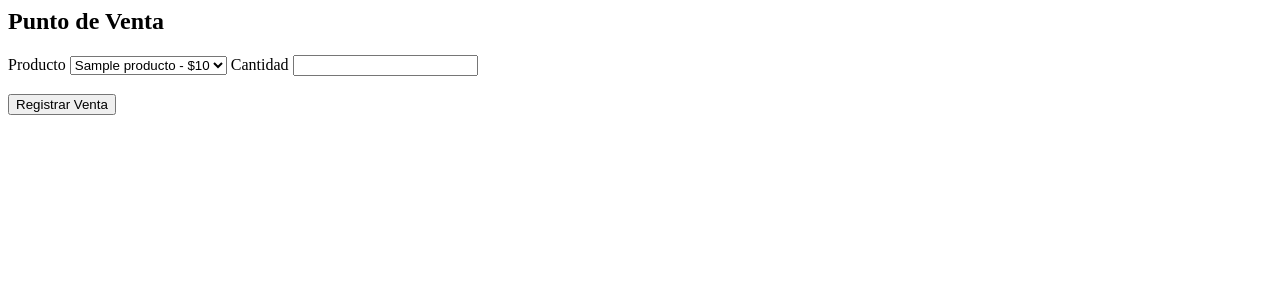
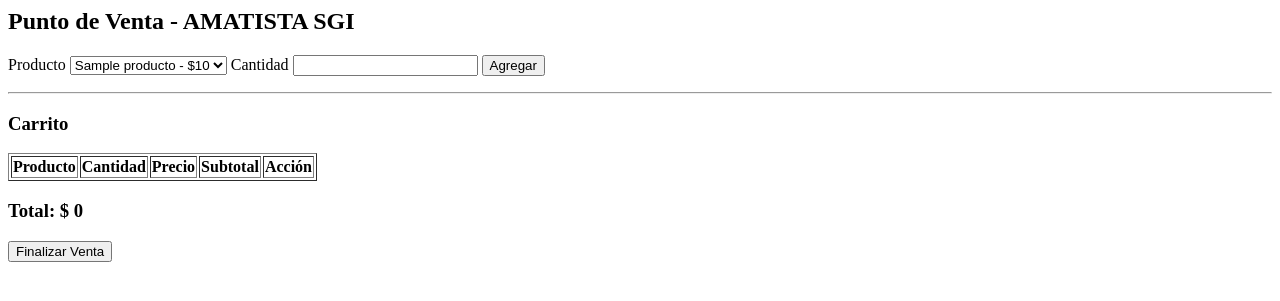
Before and after one commit to HelmunthAvila/amatista_sgi, a PHP site: page /modulos/ventas/pos.php in a window 1280 px wide. Shown: the top 301 px of the page. Run offline with PHP 8.4, Linux system fonts and the light colour scheme; tables that the repository leaves empty or names only in its code hold one stand-in row (values such as "Sample post"); lists and menus that the app fills with data are empty.

Commit message:
POS: varios productos por venta

```diff
--- a/modulos/ventas/pos.php
+++ b/modulos/ventas/pos.php
@@ -1,12 +1,17 @@
 <?php
+session_start();
 include("../../conexion.php");
 
 $productos = mysqli_query($conexion,"SELECT * FROM productos");
+
+if(!isset($_SESSION['carrito'])){
+    $_SESSION['carrito'] = [];
+}
 ?>
 
-<h2>Punto de Venta</h2>
+<h2>Punto de Venta - AMATISTA SGI</h2>
 
-<form action="guardar_venta.php" method="POST">
+<form action="agregar_carrito.php" method="POST">
 
 Producto
 
@@ -16,7 +21,7 @@ Producto
 
 <option value="<?php echo $p['id']; ?>">
 
-<?php echo $p['nombre']; ?> - $<?php echo $p['precio']; ?>
+<?php echo $p['nombre']." - $".$p['precio']; ?>
 
 </option>
 
@@ -28,8 +33,59 @@ Cantidad
 
 <input type="number" name="cantidad" required>
 
-<br><br>
-
-<button type="submit">Registrar Venta</button>
+<button type="submit">Agregar</button>
 
 </form>
+
+<hr>
+
+<h3>Carrito</h3>
+
+<table border="1">
+
+<tr>
+<th>Producto</th>
+<th>Cantidad</th>
+<th>Precio</th>
+<th>Subtotal</th>
+<th>Acción</th>
+</tr>
+
+<?php
+
+$total = 0;
+
+foreach($_SESSION['carrito'] as $index => $item){
+
+$subtotal = $item['precio'] * $item['cantidad'];
+
+$total += $subtotal;
+
+?>
+
+<tr>
+
+<td><?php echo $item['nombre']; ?></td>
+<td><?php echo $item['cantidad']; ?></td>
+<td><?php echo $item['precio']; ?></td>
+<td><?php echo $subtotal; ?></td>
+
+<td>
+
+<a href="eliminar_carrito.php?id=<?php echo $index; ?>">Eliminar</a>
+
+</td>
+
+</tr>
+
+<?php } ?>
+
+</table>
+
+<h3>Total: $ <?php echo $total; ?></h3>
+
+<form action="guardar_venta.php" method="POST">
+
+<button type="submit">Finalizar Venta</button>
+
+</form>
```
Also changed, not shown: modulos/ventas/agregar_carrito.php (added, +23 -0 lines), modulos/ventas/guardar_venta.php (+29 -14 lines), modulos/ventas/eliminar_carrito.php (added).
